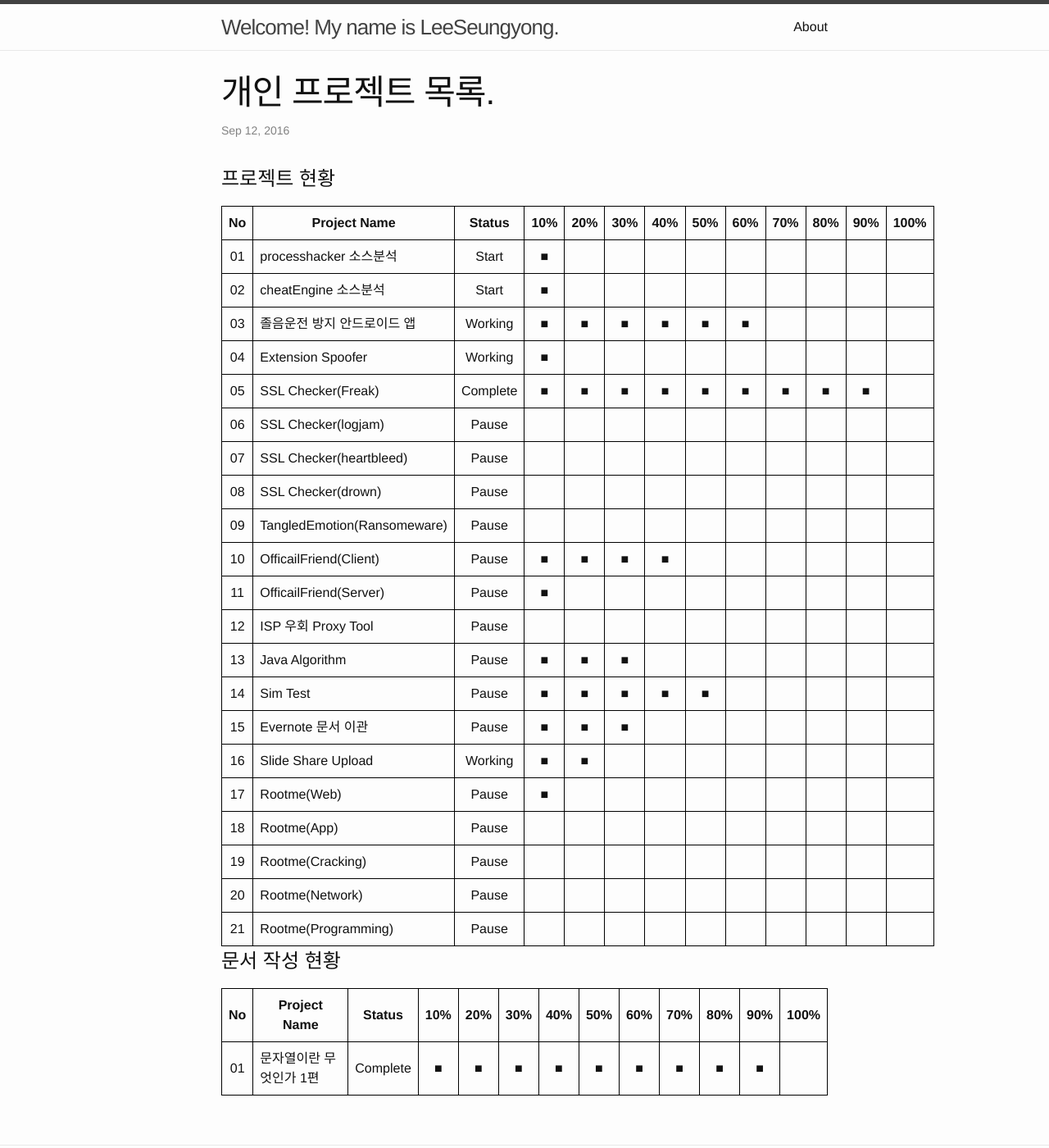
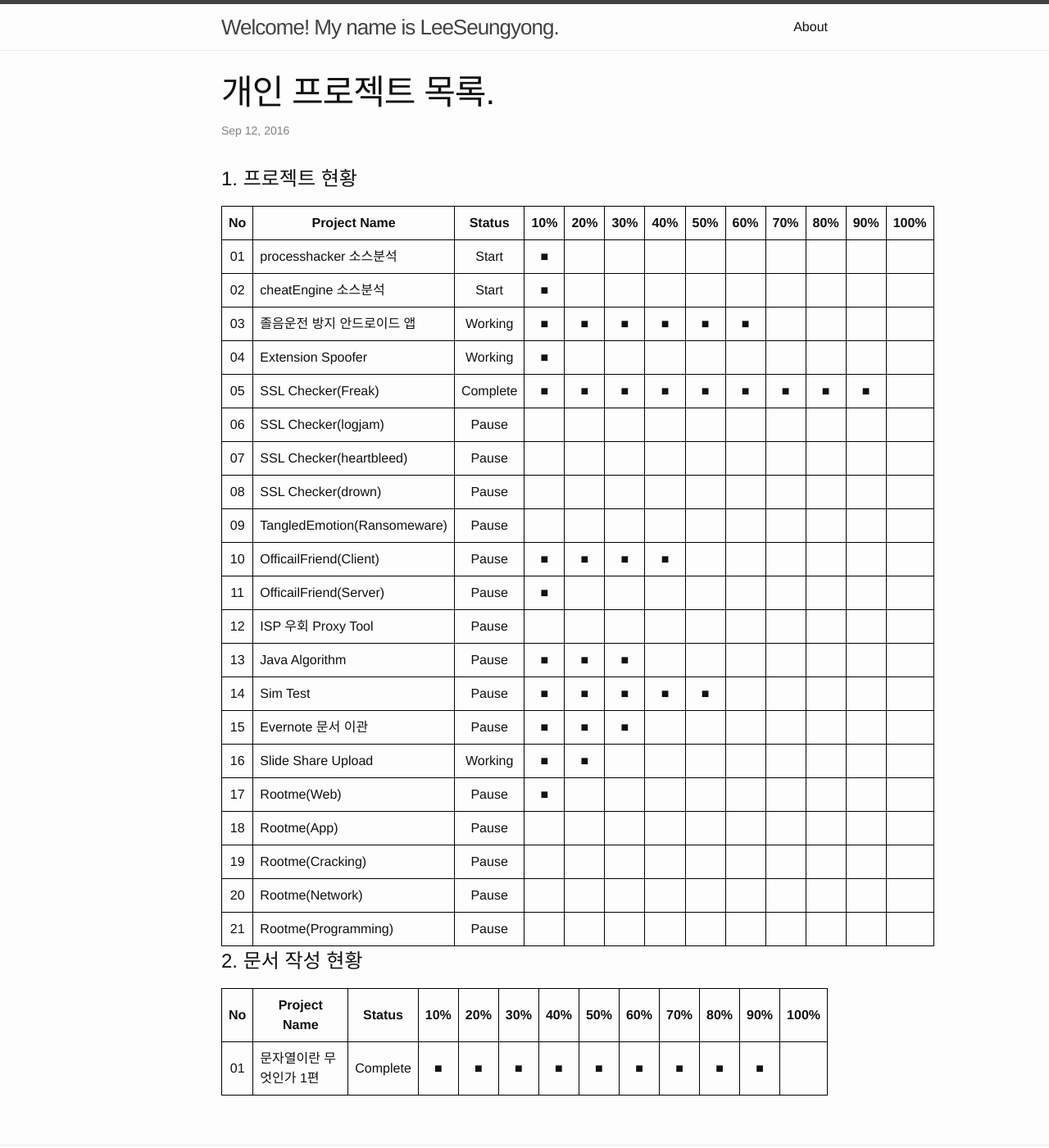
Before and after one commit to LktProgrammer/bongbongco.github.io, a Jekyll site: the page built from _posts/2016-09-12-GarbageTask.markdown, in a window 1280 px wide and 1400 px high. Shown: the whole window at 82% size. Built offline with Jekyll 4.4.1, drawn with Linux system fonts in a browser that asks for light colours.

Commit message:
Update 2016-09-12-GarbageTask.markdown

```diff
--- a/_posts/2016-09-12-GarbageTask.markdown
+++ b/_posts/2016-09-12-GarbageTask.markdown
@@ -4,7 +4,7 @@ title: 개인 프로젝트 목록.
 ---
 
 
-# 프로젝트 현황
+# 1. 프로젝트 현황
 
 |--+-----------+------+---+---+---+---+---+---+---+---+---+----|
 |No|Project Name|Status|10%|20%|30%|40%|50%|60%|70%|80%|90%|100%|
@@ -32,7 +32,9 @@ title: 개인 프로젝트 목록.
 |21| Rootme(Programming)|Pause||||||||||
 |--+-----------+------+---+---+---+---+---+---+---+---+---+----|
 
-# 문서 작성 현황
+
+
+# 2. 문서 작성 현황
 
 |--+-----------+------+---+---+---+---+---+---+---+---+---+----|
 |No|Project Name|Status|10%|20%|30%|40%|50%|60%|70%|80%|90%|100%|
```
